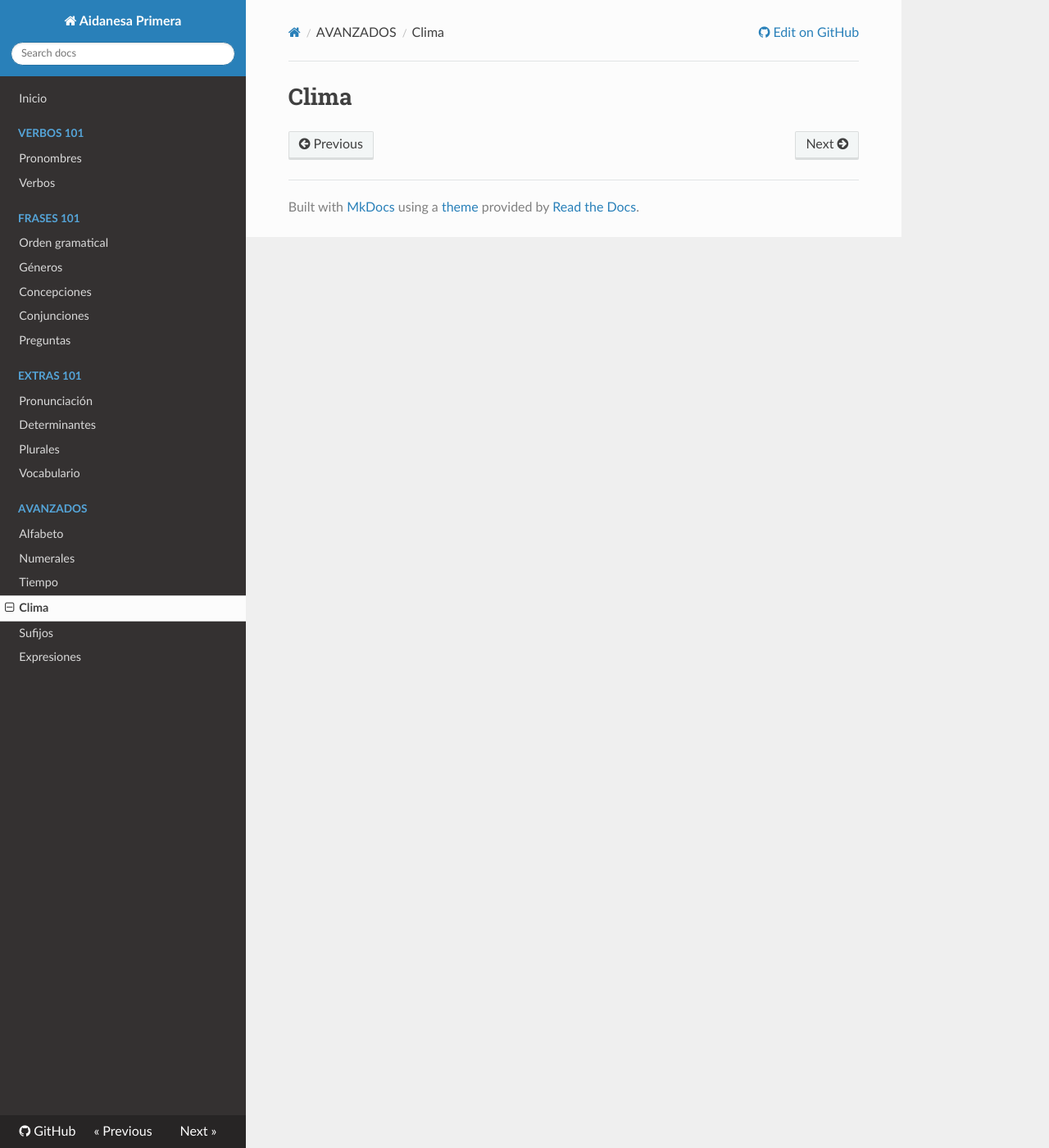
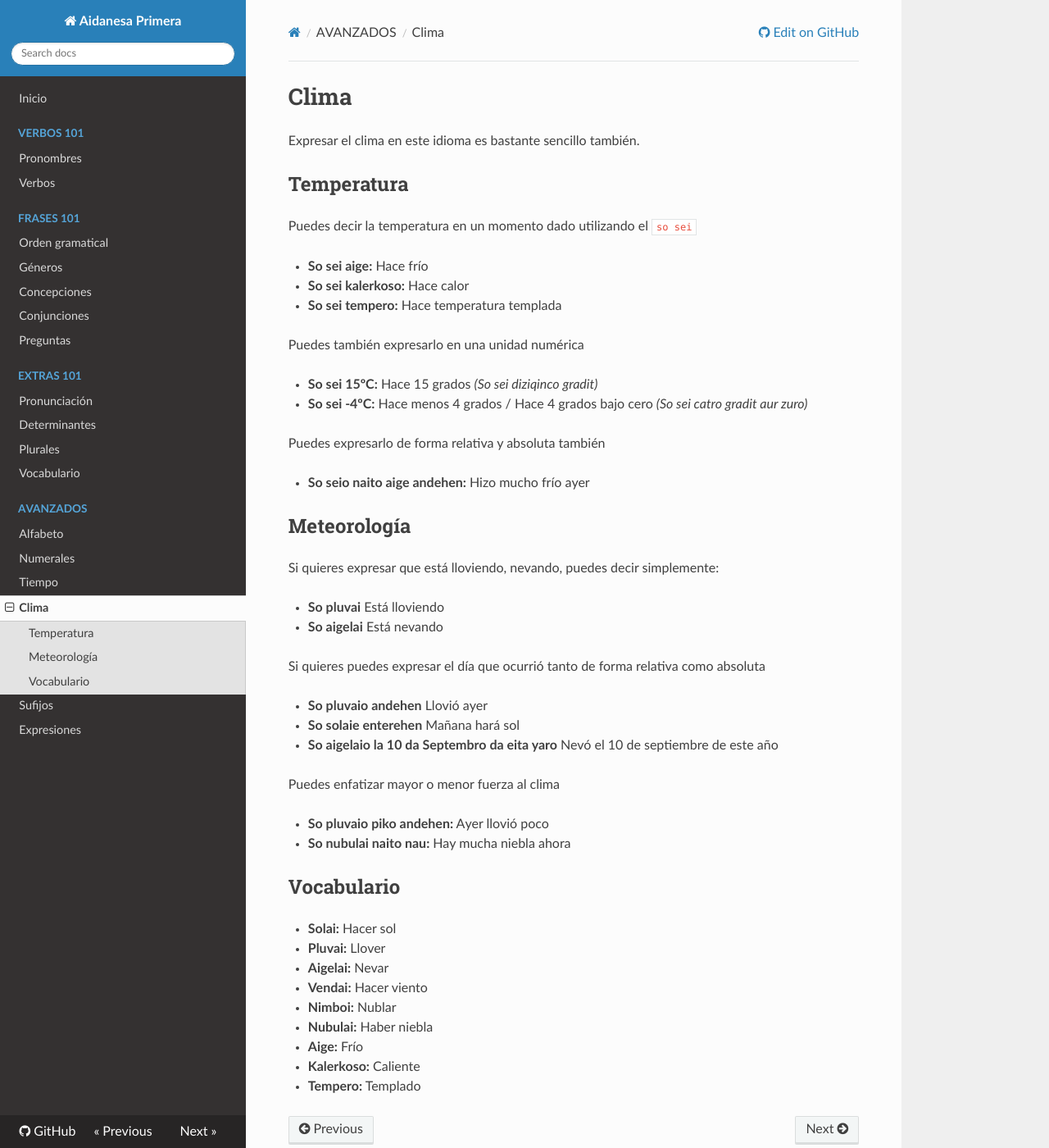
Before and after one commit to AntikoreDev/oda-primera, an MkDocs documentation site: the page built from docs/advanced/climate.md, in a window 1280 px wide and 1400 px high. Shown: the whole window at 82% size. Built offline with MkDocs 1.6.1, drawn with Linux system fonts in a browser that asks for light colours; nearby versions of some CDN libraries.

Commit message:
Added climate stuff

```diff
--- a/docs/advanced/climate.md
+++ b/docs/advanced/climate.md
@@ -1 +1,47 @@
 # Clima
+Expresar el clima en este idioma es bastante sencillo también.
+
+## Temperatura
+Puedes decir la temperatura en un momento dado utilizando el `so sei`
+
+- **So sei aige:** Hace frío
+- **So sei kalerkoso:** Hace calor
+- **So sei tempero:** Hace temperatura templada
+
+Puedes también expresarlo en una unidad numérica
+
+- **So sei 15ºC:** Hace 15 grados _(So sei diziqinco gradit)_
+- **So sei -4ºC:** Hace menos 4 grados / Hace 4 grados bajo cero _(So sei catro gradit aur zuro)_
+
+Puedes expresarlo de forma relativa y absoluta también
+
+- **So seio naito aige andehen:** Hizo mucho frío ayer
+
+## Meteorología
+Si quieres expresar que está lloviendo, nevando, puedes decir simplemente:
+
+- **So pluvai** Está lloviendo
+- **So aigelai** Está nevando
+
+Si quieres puedes expresar el día que ocurrió tanto de forma relativa como absoluta
+
+- **So pluvaio andehen** Llovió ayer
+- **So solaie enterehen** Mañana hará sol
+- **So aigelaio la 10 da Septembro da eita yaro** Nevó el 10 de septiembre de este año
+
+Puedes enfatizar mayor o menor fuerza al clima
+
+- **So pluvaio piko andehen:** Ayer llovió poco
+- **So nubulai naito nau:** Hay mucha niebla ahora
+
+## Vocabulario
+
+- **Solai:** Hacer sol
+- **Pluvai:** Llover
+- **Aigelai:** Nevar
+- **Vendai:** Hacer viento
+- **Nimboi:** Nublar
+- **Nubulai:** Haber niebla
+- **Aige:** Frío
+- **Kalerkoso:** Caliente
+- **Tempero:** Templado
```
